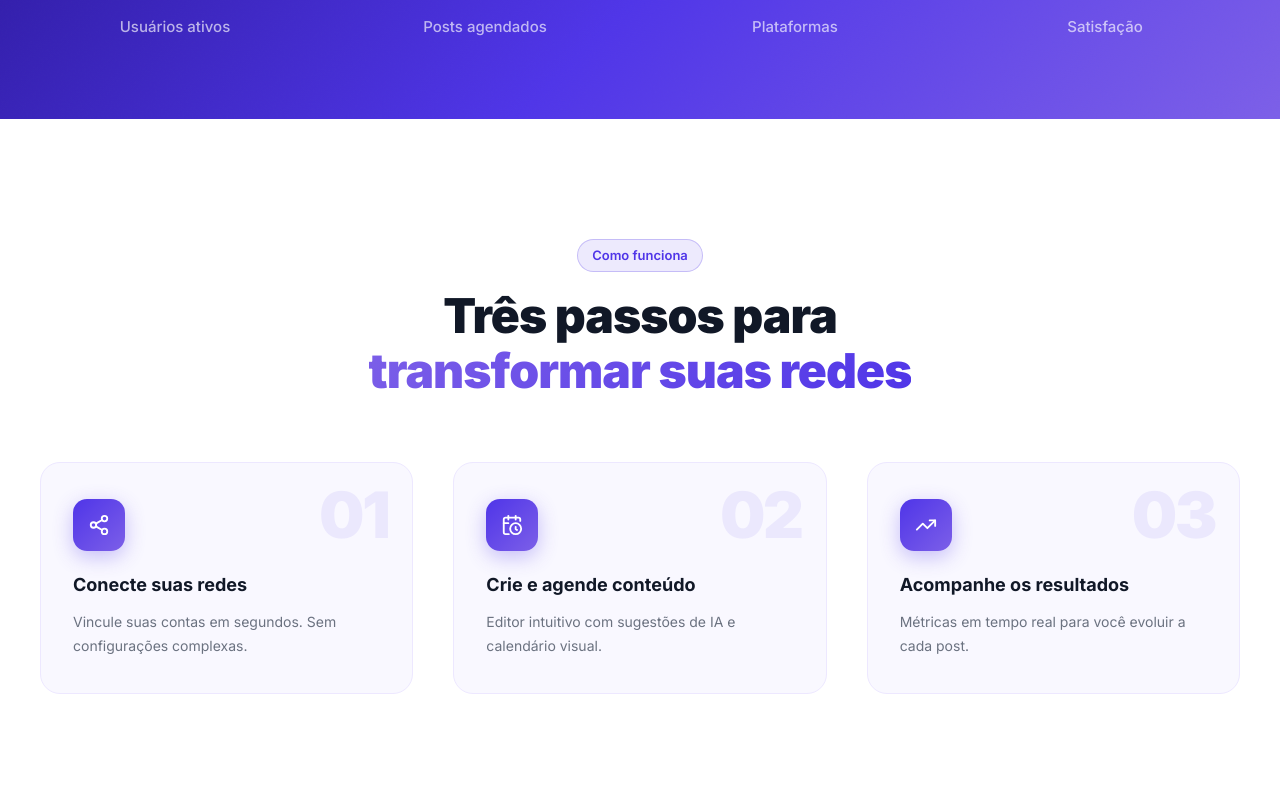
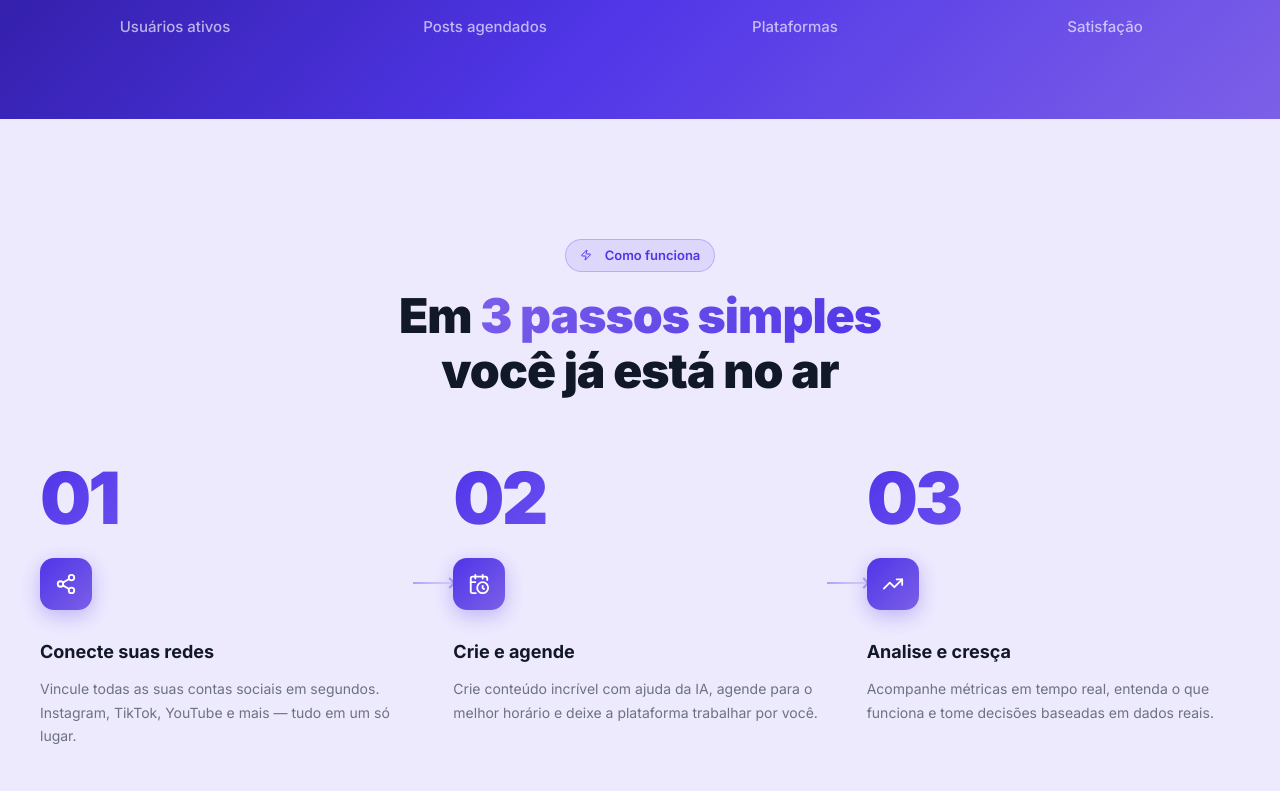
Before and after one commit to brenosemfreio/tcc, a React (Vite) app: page / in a window 1280 px wide. Shown: the part 1929-2720 px from the top of the page. Built offline with nearby package versions, Linux system fonts and the light colour scheme.

Commit message:
chore: auto sync [Claude]

```diff
--- a/src/pages/Landing/Landing.css
+++ b/src/pages/Landing/Landing.css
@@ -683,7 +683,7 @@
    ══════════════════════════════════════════════════════════ */
 .l-steps {
   padding: 120px 0;
-  background: #fff;
+  background: #EEEAFE;
 }
 
 .l-steps__grid {
@@ -695,27 +695,24 @@
 
 .l-step {
   position: relative;
-  padding: 36px 32px;
-  background: #F9F8FF;
-  border: 1px solid #EDE8FF;
-  border-radius: 20px;
-  transition: box-shadow 300ms, border-color 300ms;
-}
-
-.l-step:hover {
-  box-shadow: 0 16px 48px rgba(79, 53, 232, 0.1);
-  border-color: rgba(79, 53, 232, 0.25);
+  padding: 0;
+  background: none;
+  border: none;
+  border-radius: 0;
+  display: flex;
+  flex-direction: column;
 }
 
 .l-step__num {
-  font-size: 4rem;
+  font-size: 4.5rem;
   font-weight: 900;
-  color: rgba(79, 53, 232, 0.08);
+  background: linear-gradient(135deg, #4F35E8 0%, #9B7BFF 100%);
+  -webkit-background-clip: text;
+  -webkit-text-fill-color: transparent;
+  background-clip: text;
   line-height: 1;
   letter-spacing: -0.04em;
-  position: absolute;
-  top: 20px;
-  right: 24px;
+  margin-bottom: 24px;
 }
 
 .l-step__icon {
@@ -728,8 +725,10 @@
   justify-content: center;
   color: #fff;
   font-size: 1.375rem;
-  margin-bottom: 20px;
+  margin-bottom: 28px;
   box-shadow: 0 6px 20px rgba(79, 53, 232, 0.3);
+  position: relative;
+  z-index: 1;
 }
 
 .l-step h3 {
@@ -746,7 +745,27 @@
 }
 
 .l-step__connector {
-  display: none;
+  display: block;
+  position: absolute;
+  /* num (~72px) + margin-bottom (24px) + half icon (26px) = ~122px */
+  top: 120px;
+  left: 100%;
+  width: 40px;
+  height: 2px;
+  background: linear-gradient(90deg, rgba(79, 53, 232, 0.4), rgba(79, 53, 232, 0.1));
+  z-index: 0;
+}
+
+.l-step__connector::after {
+  content: '';
+  position: absolute;
+  right: -1px;
+  top: -3px;
+  width: 8px;
+  height: 8px;
+  border-top: 2px solid rgba(79, 53, 232, 0.4);
+  border-right: 2px solid rgba(79, 53, 232, 0.4);
+  transform: rotate(45deg);
 }
 
 /* ══════════════════════════════════════════════════════════
--- a/src/pages/Landing/Landing.jsx
+++ b/src/pages/Landing/Landing.jsx
@@ -123,9 +123,9 @@ const FEATURES = [
 ]
 
 const STEPS = [
-  { icon: LuShare2,       num: '01', title: 'Conecte suas redes',      desc: 'Vincule suas contas em segundos. Sem configurações complexas.' },
-  { icon: LuCalendarClock,num: '02', title: 'Crie e agende conteúdo',  desc: 'Editor intuitivo com sugestões de IA e calendário visual.' },
-  { icon: LuTrendingUp,   num: '03', title: 'Acompanhe os resultados', desc: 'Métricas em tempo real para você evoluir a cada post.' },
+  { icon: LuShare2,        num: '01', title: 'Conecte suas redes',   desc: 'Vincule todas as suas contas sociais em segundos. Instagram, TikTok, YouTube e mais — tudo em um só lugar.' },
+  { icon: LuCalendarClock, num: '02', title: 'Crie e agende',        desc: 'Crie conteúdo incrível com ajuda da IA, agende para o melhor horário e deixe a plataforma trabalhar por você.' },
+  { icon: LuTrendingUp,    num: '03', title: 'Analise e cresça',     desc: 'Acompanhe métricas em tempo real, entenda o que funciona e tome decisões baseadas em dados reais.' },
 ]
 
 const PLANS = [
@@ -387,9 +387,11 @@ export default function Landing() {
             viewport={{ once: true, margin: '-80px' }}
             variants={{ visible: { transition: { staggerChildren: 0.1 } } }}
           >
-            <motion.span variants={fadeUp} className="l-badge l-badge--primary">Como funciona</motion.span>
+            <motion.span variants={fadeUp} className="l-badge l-badge--primary">
+              <LuZap size={12} style={{ marginRight: 6 }} />Como funciona
+            </motion.span>
             <motion.h2 variants={fadeUp}>
-              Três passos para<br /><span className="l-gradient-text">transformar suas redes</span>
+              Em <span className="l-gradient-text">3 passos simples</span><br />você já está no ar
             </motion.h2>
           </motion.div>
 
@@ -407,9 +409,9 @@ export default function Landing() {
                 >
                   <div className="l-step__num">{s.num}</div>
                   <div className="l-step__icon"><Icon /></div>
+                  {i < STEPS.length - 1 && <div className="l-step__connector" />}
                   <h3>{s.title}</h3>
                   <p>{s.desc}</p>
-                  {i < STEPS.length - 1 && <div className="l-step__connector" />}
                 </motion.div>
               )
             })}
```
